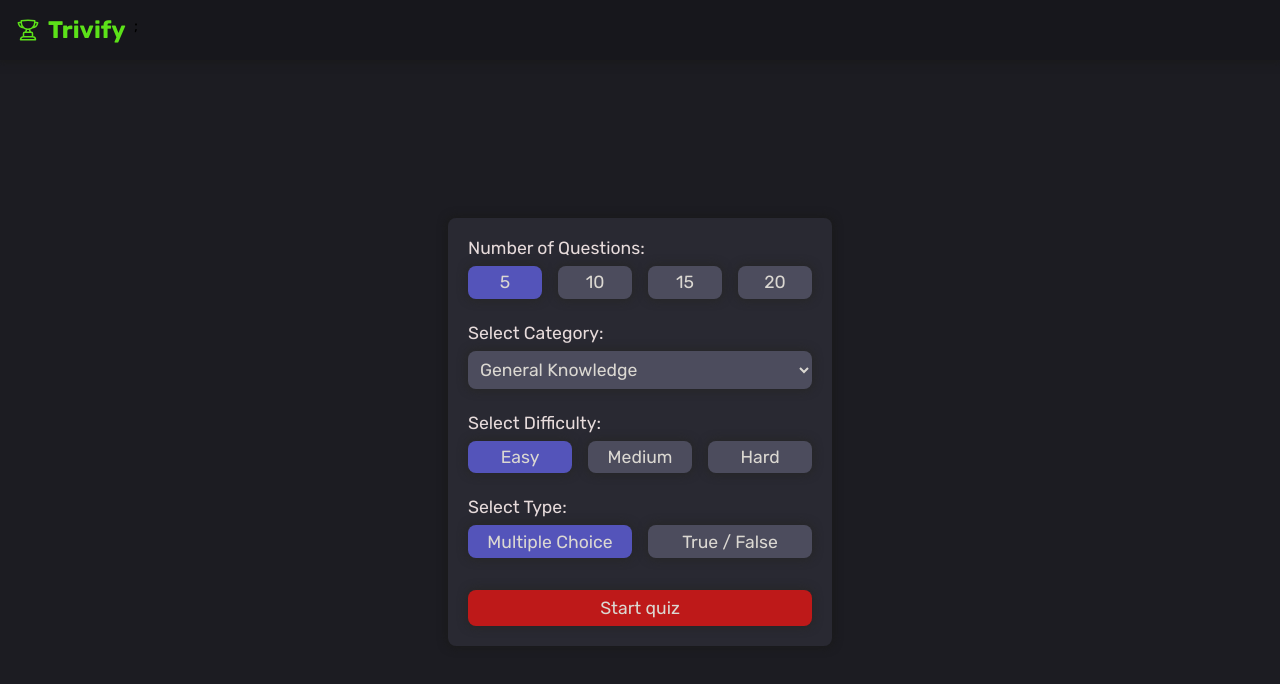
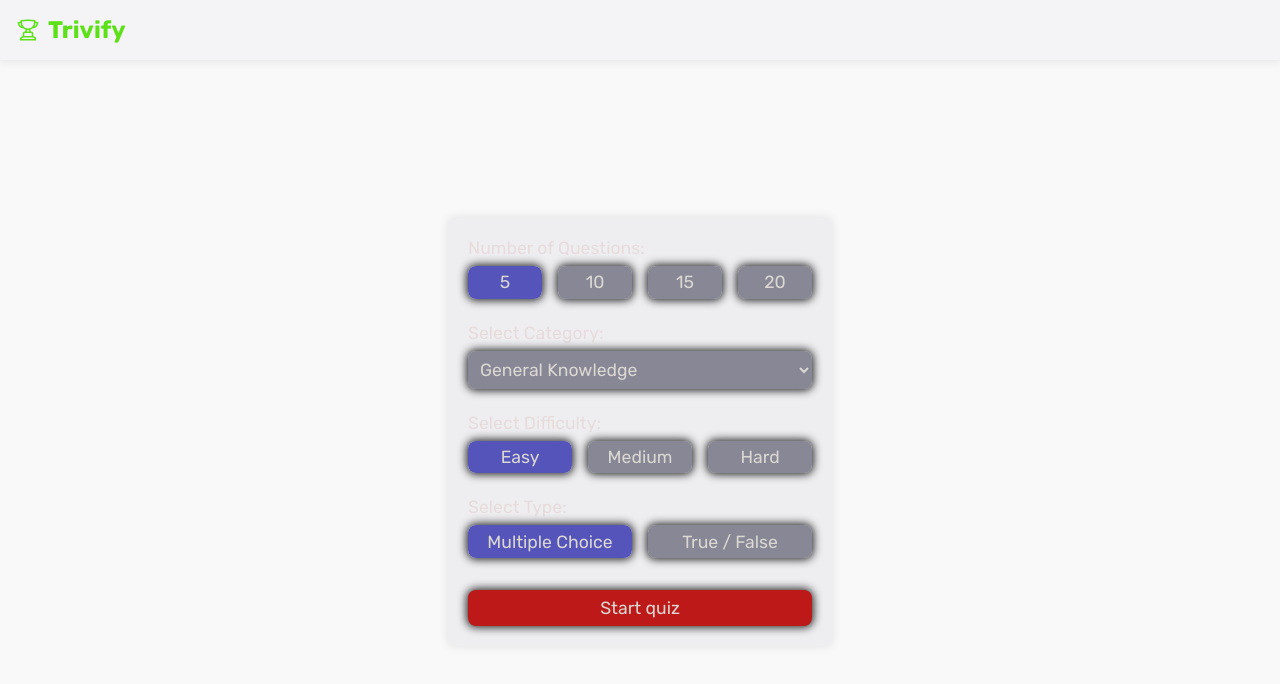
Before and after one commit to tariqs26/neuro, a React (Vite) app: page / in a window 1280 px wide. Shown: the top 684 px of the page. Built offline with nearby package versions, Linux system fonts and the light colour scheme.

Commit message:
remove rogue semi-colon

```diff
--- a/src/components/Navbar/Navbar.tsx
+++ b/src/components/Navbar/Navbar.tsx
@@ -21,7 +21,7 @@ export default function Navbar() {
   return (
     <div className='nav-bar'>
       <Trophy />
-      <h1 className='nav-title'>Trivify</h1>;
+      <h1 className='nav-title'>Trivify</h1>
     </div>
   );
 }
--- a/src/index.css
+++ b/src/index.css
@@ -22,6 +22,21 @@ body {
   --wrong: hsl(0, 63%, 52%);
 }
 
+/* media query for color sheme */
+@media (prefers-color-scheme: light){
+  body {
+    --bg: hsl(240, 10%, 98%);
+    --nav-bg: hsl(240, 10%, 96%);
+    --alt-bg: hsl(240, 10%, 94%);
+    --outline : hsl(0, 0%, 90%);
+    --green: hsl(39, 50%, 58%);
+    --text: hsl(40, 11%, 84%);
+    --picked: hsl(240, 38%, 50%);
+    --correct: hsl(139, 56%, 34%);
+    --wrong: hsl(0, 63%, 52%);
+  }
+}
+
 #root {
   min-height: 100vh;
   display: grid;
```
